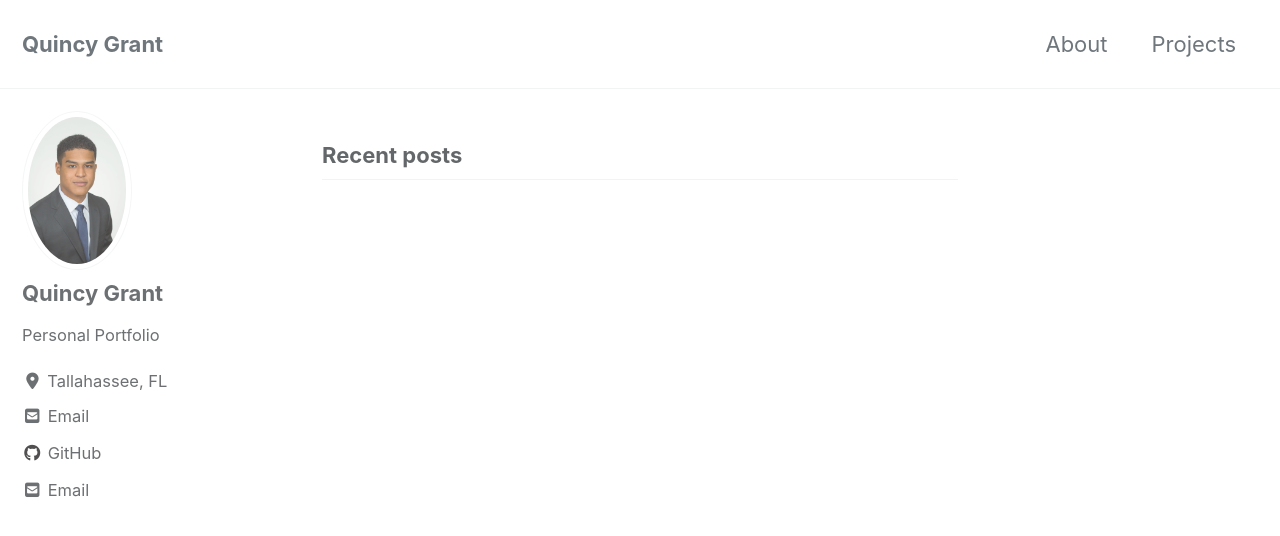
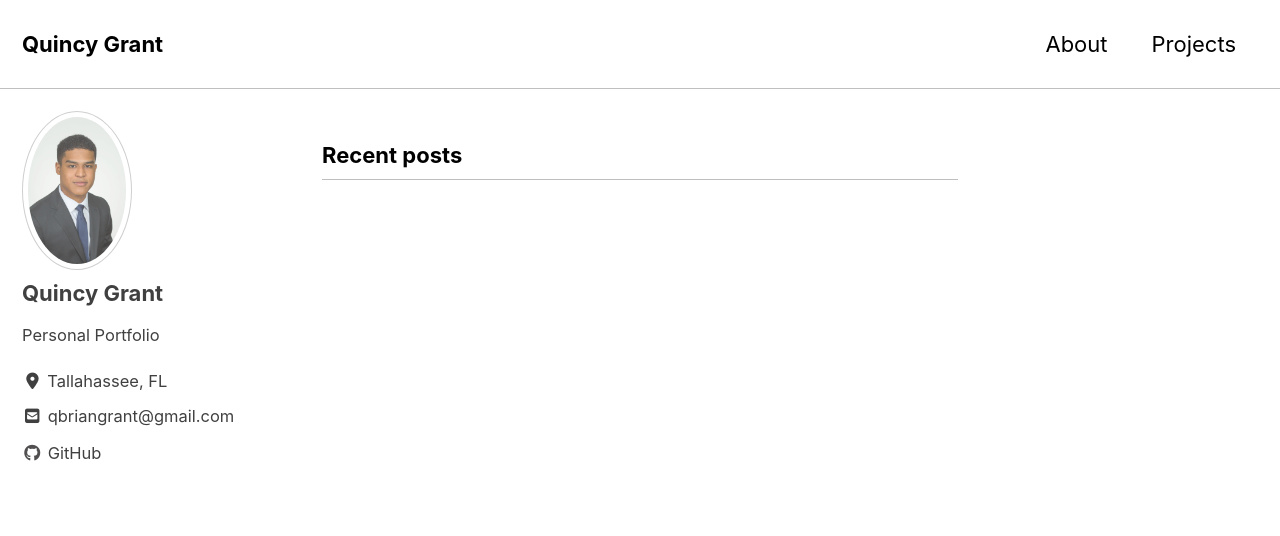
Before and after one commit to QuincyGrant/QuincyGrant.github.io, a Jekyll site: the page built from index.html, in a window 1280 px wide and 900 px high. Shown: the top 536 px of the window. Built offline with Jekyll 4.4.1, drawn with Linux system fonts in a browser that asks for light colours; cached includes are drawn as plain includes; nearby versions of some CDN libraries; the list of posts is cut into pages by our own code.

```diff
--- a/_config.yml
+++ b/_config.yml
@@ -12,7 +12,7 @@
 
 # theme                  : "minimal-mistakes-jekyll"
 # remote_theme           : "mmistakes/minimal-mistakes"
-minimal_mistakes_skin    : "default" # "air", "aqua", "contrast", "dark", "dirt", "neon", "mint", "plum", "sunrise"
+minimal_mistakes_skin    : "contrast" # "air", "aqua", "contrast", "dark", "dirt", "neon", "mint", "plum", "sunrise"
 
 # Site Settings
 locale                   : "en-US"
@@ -20,7 +20,7 @@ title                    : "Quincy Grant"
 title_separator          : "-"
 subtitle                 : # site tagline that appears below site title in masthead
 name                     : "Quincy Grant"
-description              : "Personal Portfolio"
+description              : "Portfolio of an aspiring data junkie"
 url                      : # the base hostname & protocol for your site e.g. "https://mmistakes.github.io"
 baseurl                  : # the subpath of your site, e.g. "/blog"
 repository               : # GitHub username/repo-name e.g. "mmistakes/minimal-mistakes"
@@ -97,9 +97,9 @@ author:
   avatar           : "/images/me-1.JPG" # path of avatar image, e.g. "/assets/images/bio-photo.jpg"
   bio              : "Personal Portfolio"
   location         : "Tallahassee, FL"
-  email            : "qbriangrant@gmail.com"
+  email            :
   links:
-    - label: "Email"
+    - label: "qbriangrant@gmail.com"
       icon: "fas fa-fw fa-envelope-square"
       url: "qbriangrant@gmail.com"
     - label: "Website"
```
Also changed, not shown: _pages/about.md (+3 -4 lines), images/fsu.jpg (added), images/oscandren.jpg (added).
